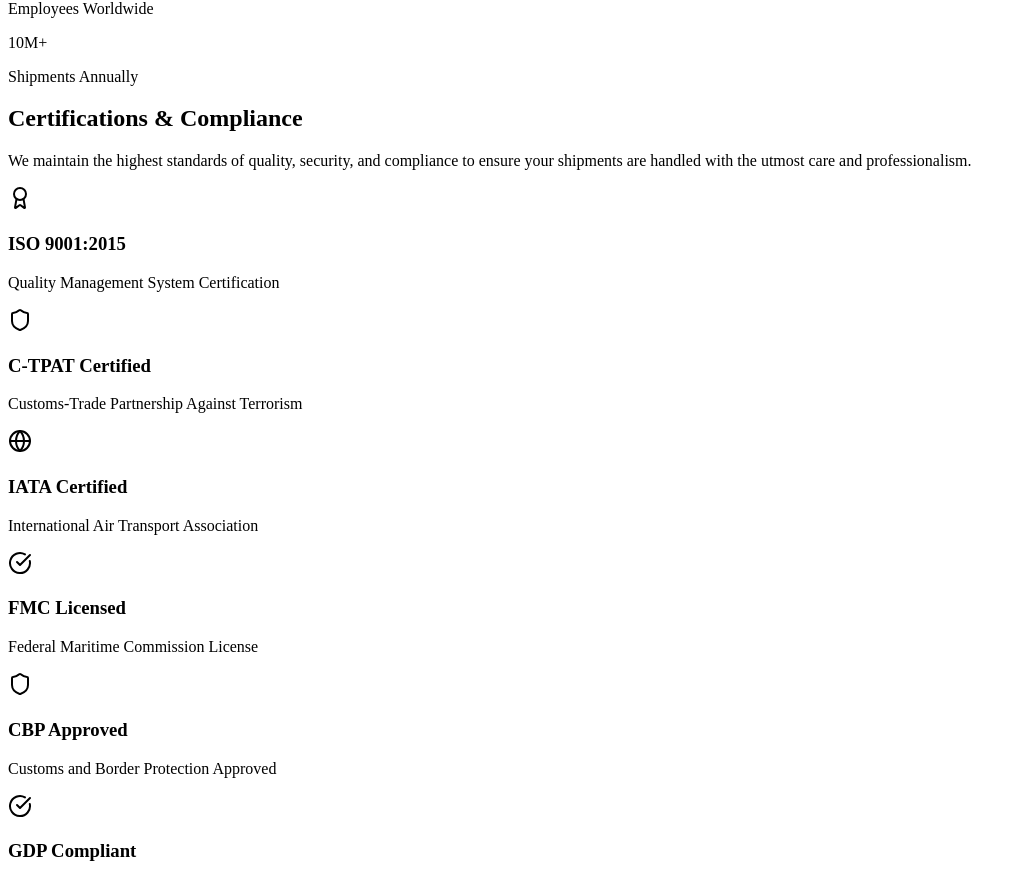
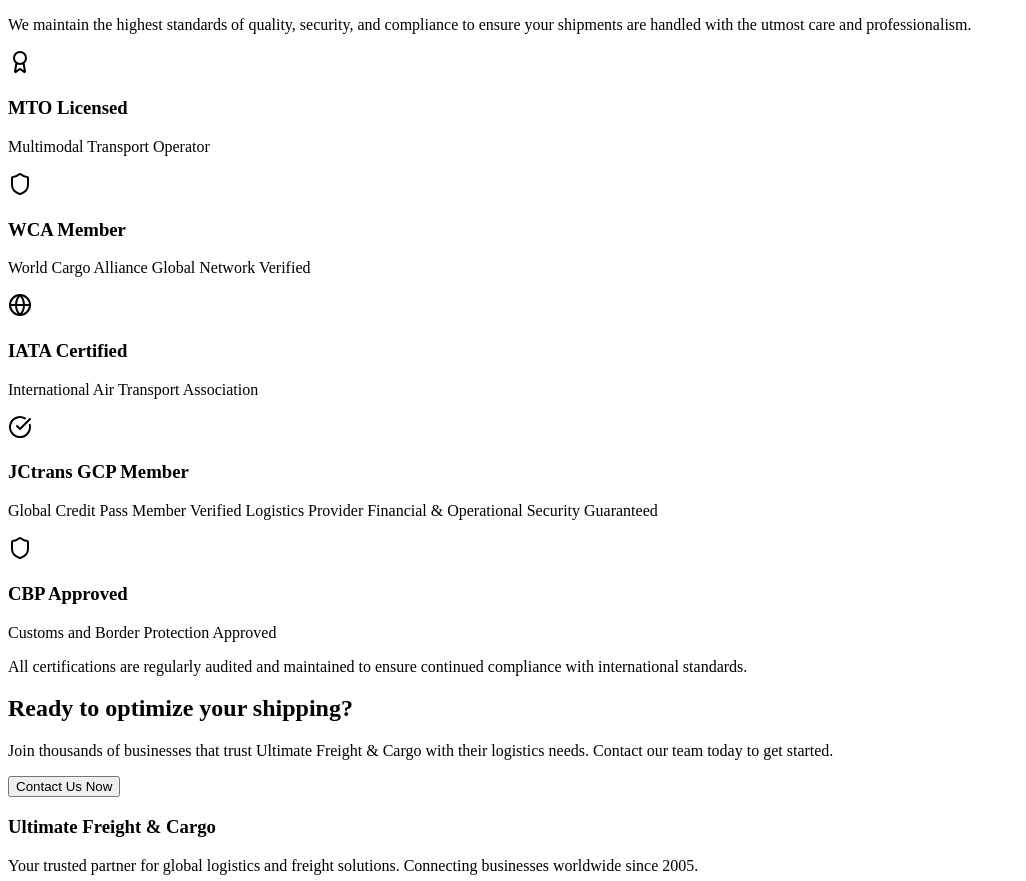
Before and after one commit to client-deps-beep/freight, a React (Vite) app in the folder client/: page /about in a window 1280 px wide. Shown: the part 1871-2752 px from the top of the page, without its empty margins (0-1026 px from the left). Built offline with nearby package versions, Linux system fonts and the light colour scheme; what @shared/schema would draw is missing.

Commit message:
UI Fixes and Content changes

```diff
--- a/client/src/components/sections/CertificationsSection.tsx
+++ b/client/src/components/sections/CertificationsSection.tsx
@@ -5,15 +5,15 @@ import { Card, CardContent } from "@/components/ui/card";
 const certifications = [
   {
     id: 1,
-    name: "ISO 9001:2015",
-    description: "Quality Management System Certification",
+    name: "MTO Licensed",
+    description: "Multimodal Transport Operator",
     icon: Award,
     color: "from-blue-500 to-sky-500",
   },
   {
     id: 2,
-    name: "C-TPAT Certified",
-    description: "Customs-Trade Partnership Against Terrorism",
+    name: "WCA Member",
+    description: "World Cargo Alliance Global Network Verified",
     icon: Shield,
     color: "from-blue-600 to-indigo-600",
   },
@@ -26,8 +26,8 @@ const certifications = [
   },
   {
     id: 4,
-    name: "FMC Licensed",
-    description: "Federal Maritime Commission License",
+    name: "JCtrans GCP Member",
+    description: "Global Credit Pass Member\nVerified Logistics Provider\nFinancial & Operational Security Guaranteed",
     icon: CheckCircle,
     color: "from-indigo-500 to-blue-600",
   },
@@ -38,13 +38,7 @@ const certifications = [
     icon: Shield,
     color: "from-blue-500 to-sky-600",
   },
-  {
-    id: 6,
-    name: "GDP Compliant",
-    description: "Good Distribution Practice Compliance",
-    icon: CheckCircle,
-    color: "from-sky-600 to-indigo-500",
-  },
+
 ];
 
 export default function CertificationsSection() {
--- a/client/src/lib/data.ts
+++ b/client/src/lib/data.ts
@@ -73,7 +73,7 @@ export const services = [
     eleid:"rail-freight",
     title: "Rail Freight",
     description: "Cost-effective and environmentally friendly rail freight solutions for long-distance bulk transportation. Ideal for heavy cargo, bulk commodities, and intermodal shipments across major rail corridors. Our rail services offer significant cost savings and reduced carbon footprint compared to road transport.",
-    imageUrl: "https://images.unsplash.com/photo-1581833971358-2c8b550f87b3?auto=format&fit=crop&w=800&q=80",
+    imageUrl: "/railFreight.png",
     features: [
       "Intermodal container services",
       "Bulk commodity transport",
--- a/client/src/pages/AboutPage.tsx
+++ b/client/src/pages/AboutPage.tsx
@@ -16,7 +16,7 @@ export default function AboutPage() {
           <div className="absolute inset-0 bg-gradient-to-br from-blue-500/20 to-sky-500/20"></div>
           <div className="container mx-auto px-4 sm:px-6 lg:px-8 relative">
             <div className="max-w-3xl">
-              <h1 className="text-3xl sm:text-4xl md:text-5xl font-bold mb-6">About Ultimate Freight & Cargo</h1>
+              <h1 className="text-3xl sm:text-4xl md:text-5xl font-bold mb-6">About Ultimate Freight & Cargo Shippers <span className="text-xl sm:text-2xl">Pvt. Ltd.</span> </h1>
               <p className="text-lg md:text-xl text-blue-50">
                 Your trusted partner in global logistics since 2005. We connect businesses to opportunities worldwide through innovative shipping solutions.
               </p>
@@ -115,15 +115,15 @@ export default function AboutPage() {
                   <p className="text-neutral-600">Logistics Hubs</p>
                 </div>
 
-                <div className="text-center">
+                {/* <div className="text-center">
                   <div className="text-4xl font-bold bg-gradient-to-r from-blue-600 to-sky-600 bg-clip-text text-transparent mb-2">5,000+</div>
                   <p className="text-neutral-600">Employees Worldwide</p>
-                </div>
+                </div> */}
 
-                <div className="text-center">
+                {/* <div className="text-center">
                   <div className="text-4xl font-bold bg-gradient-to-r from-blue-600 to-sky-600 bg-clip-text text-transparent mb-2">10M+</div>
                   <p className="text-neutral-600">Shipments Annually</p>
-                </div>
+                </div> */}
               </div>
             </div>
           </div>
```
Also changed, not shown: client/public/railFreight.png (added).
